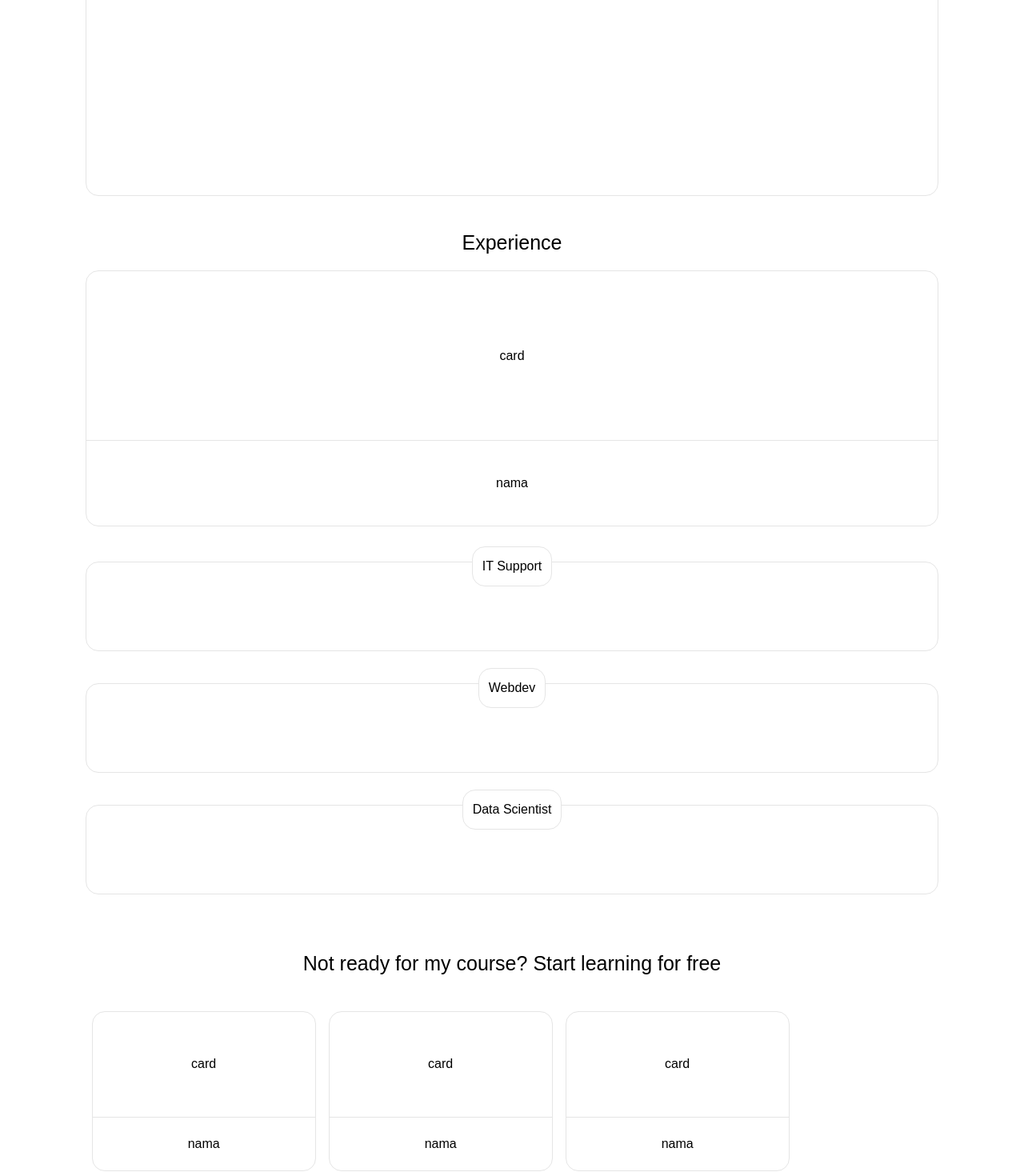
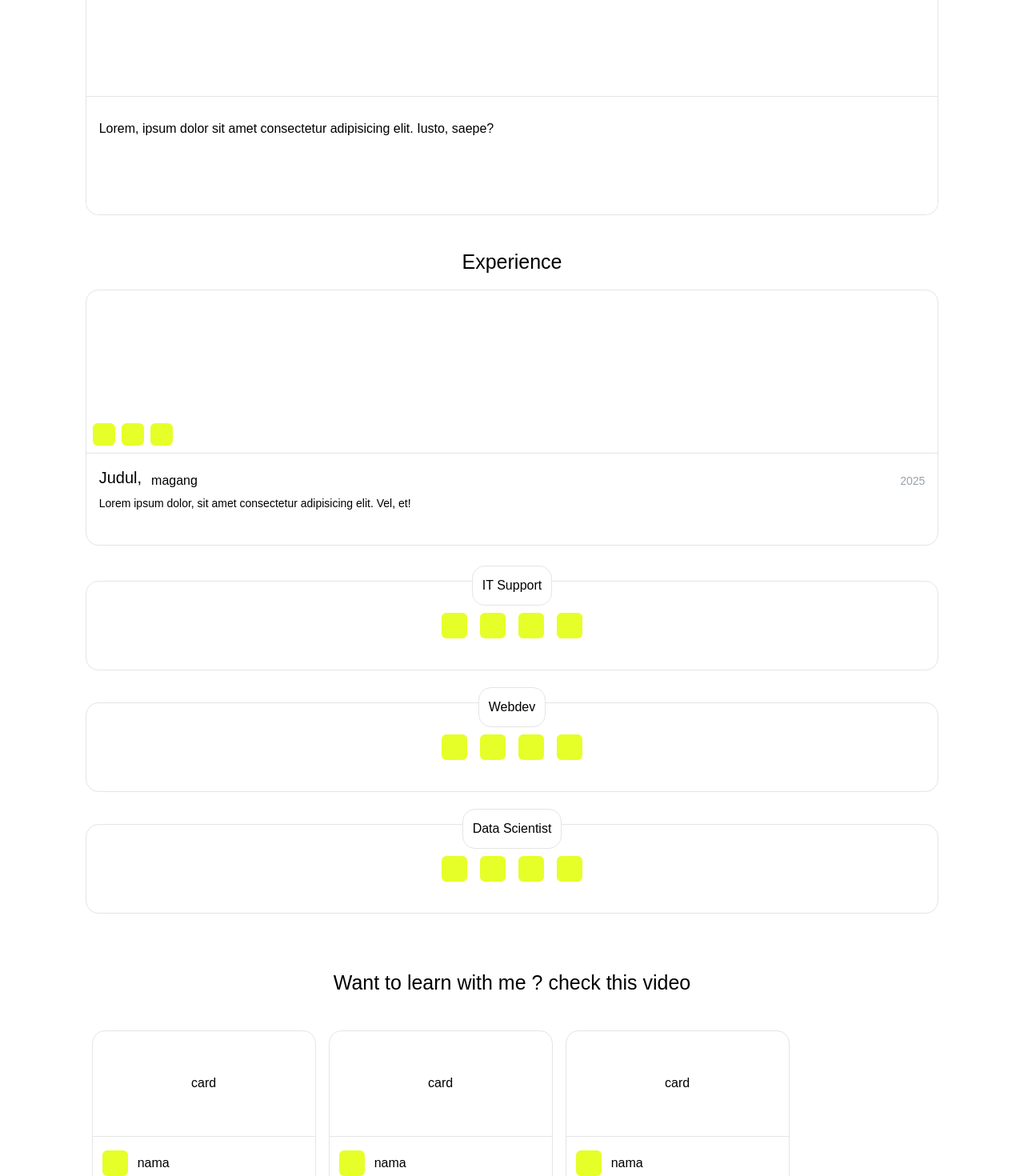
Before and after one commit to rakaMain/web-portofolio, a React (Vite) app in the folder first-react/: page / in a window 1280 px wide. Shown: the part 620-2090 px from the top of the page at 80% size. Built offline with nearby package versions, Linux system fonts and the light colour scheme.

Commit message:
adding sum bumbu homepag

```diff
--- a/first-react/src/Card/cardskill.jsx
+++ b/first-react/src/Card/cardskill.jsx
@@ -1,9 +1,15 @@
 export default function SkillCard(value){
     return(
         <>
-        <div className=" relative w-auto h-28 mb-10 rounded-2xl flex flex-col items-center justify-center bg-white border-1 border-neutral-200">
+        <div className=" relative w-auto h-28 mb-10 rounded-2xl flex  items-center justify-center bg-white border-1 border-neutral-200">
             <div className=" absolute bg-white border-1 border-neutral-200 p-3 rounded-2xl top-[-20px]">
                 <p >{value.nama}</p>
+            </div>
+            <div className="w-full flex justify-center gap-x-4">
+            <div className="h-8 w-8 bg-[#E6FF28] rounded-md "></div>
+            <div className="h-8 w-8 bg-[#E6FF28] rounded-md "></div>
+            <div className="h-8 w-8 bg-[#E6FF28] rounded-md "></div>
+            <div className="h-8 w-8 bg-[#E6FF28] rounded-md "></div>
             </div>
         </div>
         </>
--- a/first-react/src/Card/cardyoutube.jsx
+++ b/first-react/src/Card/cardyoutube.jsx
@@ -5,7 +5,9 @@ export default function YoutubeCard(value){
             <div className=" h-1/1 w-full border-b-1 border-neutral-200 flex justify-center items-center">
                 card
             </div>
-            <div className=" overflow-hidden h-1/2 items-center justify-center  flex  ">
+            <div className=" overflow-hidden h-1/2 items-center w-full justify-start
+              flex gap-x-3 px-3  ">
+                <div className="h-8 w-8 bg-[#E6FF28] rounded-md "></div>
                 <p className="">nama</p>
             </div>
         </div>
--- a/first-react/src/Card/mediumcard.jsx
+++ b/first-react/src/Card/mediumcard.jsx
@@ -1,12 +1,23 @@
 export default function MediumCard(value){
     return(
         <>
-        <div className=" w-auto h-80 rounded-2xl flex flex-col items-center justify-center overflow-hidden bg-white border-1 border-neutral-200">
-            <div className=" h-1/1 w-full border-b-1 border-neutral-200 flex justify-center items-center">
-                card
+        <div className=" w-auto h-80 rounded-2xl flex flex-col items-center justify-center overflow-hidden bg-white border-1 border-neutral-200 relative">
+            <div className=" h-1/1 w-full border-b-1 border-neutral-200 flex relative justify-center items-center flex-col">
+                <div className="flex-1/1">
+
+                </div>
+                <div className="h-12 px-2 mb-1 w-full flex items-center border-neutral-200">
+                    <div className="h-7 w-7 bg-[#E6FF28] rounded-md me-2"></div>
+                    <div className="h-7 w-7 bg-[#E6FF28] rounded-md me-2"></div>
+                    <div className="h-7 w-7 bg-[#E6FF28] rounded-md me-2"></div>
+
+                </div>
             </div>
-            <div className=" overflow-hidden h-1/2 items-center justify-center  flex  ">
-                <p className="">nama</p>
+            <div className=" overflow-hidden h-1/2  items-start w-full p-4 relative flex flex-col  ">
+                <div className="flex  items-center w-full">
+                    <p className=" text-xl pb-2">Judul,</p> <p className=" ms-3 ">magang</p><p className="ms-auto text-sm text-gray-400">2025</p>
+                </div>
+                <p className="text-sm ">Lorem ipsum dolor, sit amet consectetur adipisicing elit. Vel, et!</p>
             </div>
         </div>
         </>
--- a/first-react/src/header.jsx
+++ b/first-react/src/header.jsx
@@ -9,9 +9,9 @@ export default function MyHead() {
   return (
     <>
       {/* HEADER */}
-      <header className=" container  rounded-b-2xl
+      <header className=" container  xl:rounded-b-2xl
         fixed top-0 z-50 w-full h-18 flex items-center justify-end
-        px-6 gap-3 bg-[#FCFFF2] sm:relative mx-auto border-b border-neutral-100
+        px-6 gap-3 bg-[#FCFFF2]  mx-auto border-b border-neutral-100
       ">
         <img src="src/assets/gambar/2.png" className="h-18 me-auto w-auto" alt="" srcset="" />
 
--- a/first-react/src/index-jsx/body.jsx
+++ b/first-react/src/index-jsx/body.jsx
@@ -5,7 +5,7 @@ import YoutubeCard from "../Card/cardyoutube"
 
 export default function MyMain(params) {
     return(
-        <div className="w-5/6 mx-auto mt-22  rounded-md relative flex flex-col  text-black">
+        <div className="w-5/6 mx-auto mt-22 sm:mt-30  rounded-md relative flex flex-col  text-black">
             <div className="w-full flex items-center mb-4 mt-3">
                 <MiniCardMain
                     name="BNSP Certified"
@@ -15,10 +15,16 @@ export default function MyMain(params) {
                 Hello, I am Freelance and Educator - <span className="text-[#E6FF28]">network, devOps and Python</span>
             </p>
 
-            <div className="w-full h-45 mt-5 rounded-2xl bg-white border border-neutral-200" />
+            <div className="w-full h-45 md:h-56 mt-5 rounded-2xl bg-white border border-neutral-200" />
 
-            <div className="w-full h-auto mt-5 pt-5 rounded-2xl">
-                <div className="h-80 w-full rounded-2xl bg-white border border-neutral-200" />
+            <div className="w-full h-90 flex flex-col gap-y-3 mt-5 pt-5 rounded-2xl border border-neutral-200">
+                <div className=" w-full flex-1/2  bg-white border-b border-neutral-200">
+
+                </div>
+                <div className=" w-full flex-1/3 rounded-2xl flex p-4 bg-white  border-neutral-200" >
+                    Lorem, ipsum dolor sit amet consectetur adipisicing elit. Iusto, saepe?
+                </div>
+
             </div>
 
             <div className="w-full h-auto mt-5 rounded-2xl pt-5">
@@ -37,7 +43,7 @@ export default function MyMain(params) {
 
             <div className="w-full h-auto mt-2 mb-10 rounded-2xl pt-5">
                 <p className="text-[25px] text-center mb-8">
-                    Not ready for my course? Start learning for free
+                    Want to learn with me ? check this video
                 </p>
                 <div
                     id="youtube-card"
```
